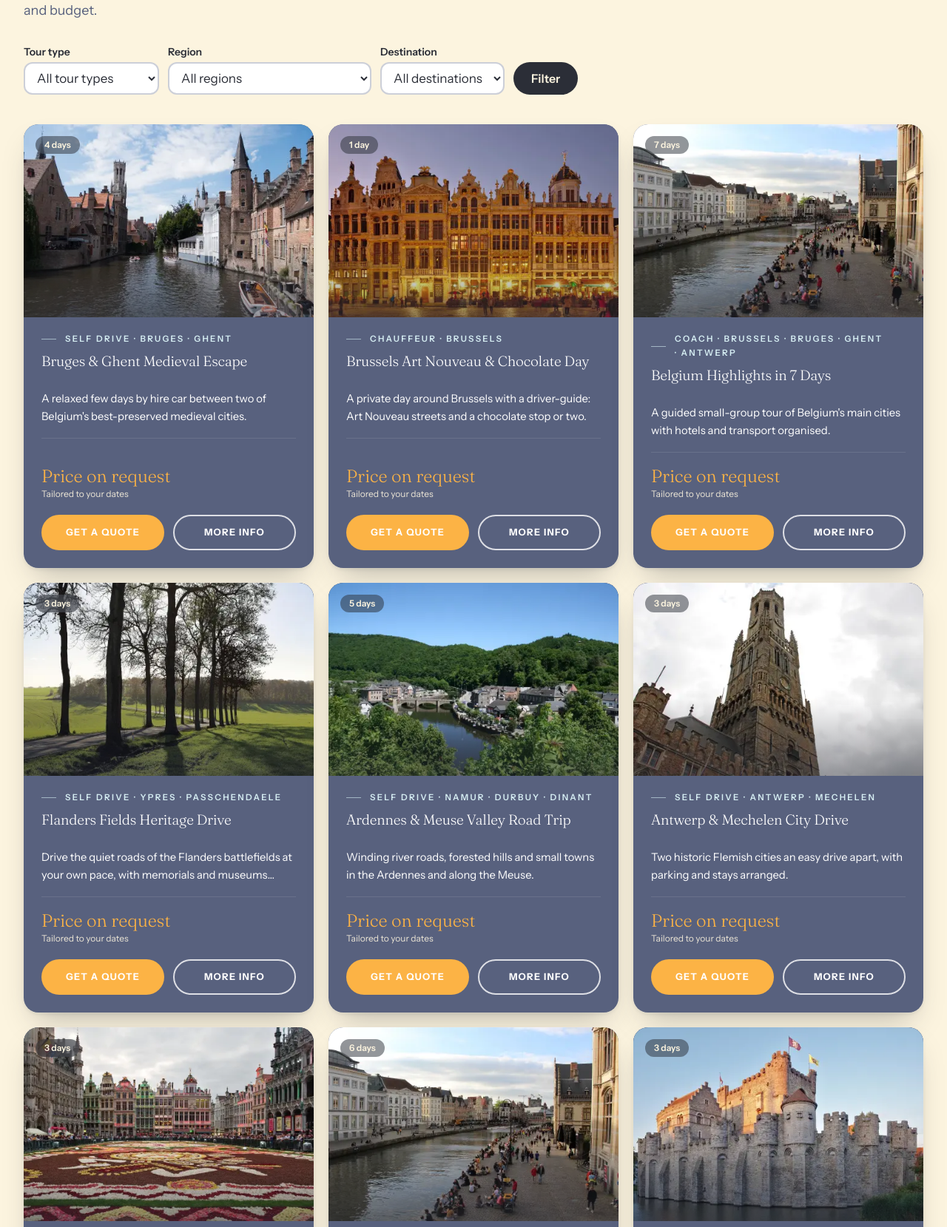
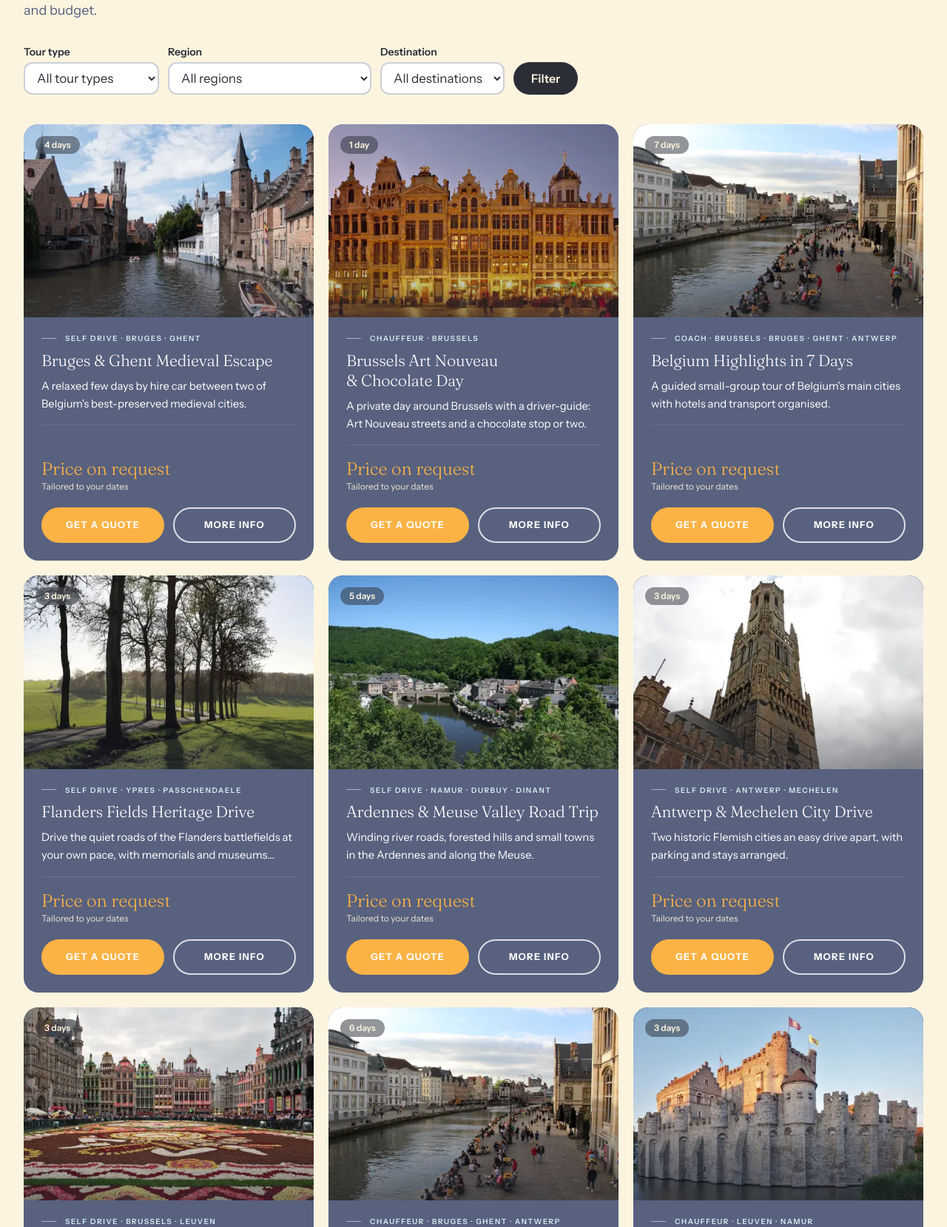
Before and after one commit to johnernel/belgium-tours, a Laravel app: page /packages in a window 1280 px wide. Shown: the part 267-1926 px from the top of the page at 74% size. Run offline with Laravel 12, Linux system fonts and the light colour scheme; data comes from the database, SQL or seed files in the repository; data that the repository does not hold is empty; style sheets or scripts are compiled from the project's sources.

Commit message:
Package card from sm up: close the title-description gap, bigger title, smaller route line, no drop shadow (phones unchanged)
Co-Authored-By: Claude Sonnet 5.5 <noreply@anthropic.com>

```diff
--- a/resources/views/partials/journey-card.blade.php
+++ b/resources/views/partials/journey-card.blade.php
@@ -16,7 +16,7 @@
     $nightsLabel = $package->nights > 0 ? $package->nights.' '.($package->nights === 1 ? 'night' : 'nights') : '1 day';
 @endphp
 {{-- Journey card. Frosted glass in the "Three Ways to Travel Belgium" carousel, solid slate everywhere else. --}}
-<article class="journey-card group flex h-full flex-col {{ $square ? 'rounded-none' : 'rounded-[20px]' }} p-3 text-cream shadow-lift ring-1 max-sm:flex-row max-sm:rounded-none max-sm:p-0 sm:overflow-hidden sm:p-0 sm:transition-all sm:duration-300 sm:hover:-translate-y-1 sm:hover:shadow-[0_28px_50px_-22px_rgb(0_0_0/0.6)] {{ $solid ? 'bg-slate ring-white/10' : 'bg-ink/55 ring-white/15 backdrop-blur-md' }}">
+<article class="journey-card group flex h-full flex-col {{ $square ? 'rounded-none' : 'rounded-[20px]' }} p-3 text-cream shadow-lift ring-1 max-sm:flex-row max-sm:rounded-none max-sm:p-0 sm:overflow-hidden sm:p-0 sm:transition-all sm:duration-300 sm:shadow-none sm:hover:-translate-y-1 {{ $solid ? 'bg-slate ring-white/10' : 'bg-ink/55 ring-white/15 backdrop-blur-md' }}">
     <div class="relative aspect-[4/3] overflow-hidden {{ $square ? 'rounded-none' : 'rounded-[14px]' }} bg-slate sm:aspect-[3/2] sm:rounded-none max-sm:aspect-auto max-sm:w-[38%] max-sm:shrink-0 max-sm:rounded-none">
         @if($package->hero_image)
             <x-photo :base="$package->hero_image" :alt="$package->hero_image_alt ?: $package->title" sizes="(min-width:1024px) 30vw, (min-width:640px) 44vw, 40vw" fetchpriority="low"
@@ -42,13 +42,13 @@
         {{-- Phones only: "4 nights · route" label above the title, as in the reference --}}
         <p class="hidden text-[0.7rem] font-semibold uppercase leading-snug tracking-[0.18em] text-amber max-sm:block">{{ $nightsLabel }}@if($package->route) · {{ $package->route }}@endif</p>
 
-        <h{{ $level }} class="mt-5 font-display text-xl leading-snug text-cream sm:order-2 sm:mt-0 sm:min-h-[3rem] sm:text-[1.2rem] sm:leading-tight sm:text-white max-sm:mt-3 max-sm:text-[1.35rem]">{{ $package->title }}</h{{ $level }}>
+        <h{{ $level }} class="mt-5 font-display text-xl leading-snug text-cream sm:order-2 sm:mt-0 sm:text-[1.35rem] sm:leading-tight sm:text-white max-sm:mt-3 max-sm:text-[1.35rem]">{{ $package->title }}</h{{ $level }}>
         {{-- Tablet and desktop only: the short summary from Admin > Packages, at most 2 lines --}}
         @if(filled($package->summary))
-            <p class="text-[0.92rem] leading-relaxed {{ $muted }} sm:text-white sm:order-3 sm:mt-1 sm:line-clamp-2 sm:min-h-[2.9rem] max-sm:hidden">{{ $package->summary }}</p>
+            <p class="text-[0.92rem] leading-relaxed {{ $muted }} sm:text-white sm:order-3 sm:mt-2.5 sm:line-clamp-2 sm:min-h-[2.9rem] max-sm:hidden">{{ $package->summary }}</p>
         @endif
         @if($package->route || $typeLabel)
-            <p class="mt-2.5 flex items-center gap-3 text-[0.7rem] font-semibold uppercase tracking-[0.16em] sm:order-1 sm:mb-2 sm:mt-0 sm:text-[0.72rem] sm:tracking-[0.2em] {{ $solid ? 'text-sky-soft' : 'text-sky' }} max-sm:hidden">
+            <p class="mt-2.5 flex items-center gap-3 text-[0.7rem] font-semibold uppercase tracking-[0.16em] sm:order-1 sm:mb-2 sm:mt-0 sm:text-[0.62rem] sm:tracking-[0.16em] {{ $solid ? 'text-sky-soft' : 'text-sky' }} max-sm:hidden">
                 <span class="h-px w-5 shrink-0 {{ $solid ? 'bg-sky-soft/60' : 'bg-sky/60' }}" aria-hidden="true"></span>{{ $typeLabel }}@if($typeLabel && $package->route) · @endif{{ $package->route }}
             </p>
         @endif
```
Also changed, not shown: CLAUDE.md (+1 -1 lines), tests/Feature/PackageOriginalPriceTest.php (+3 -1 lines).
